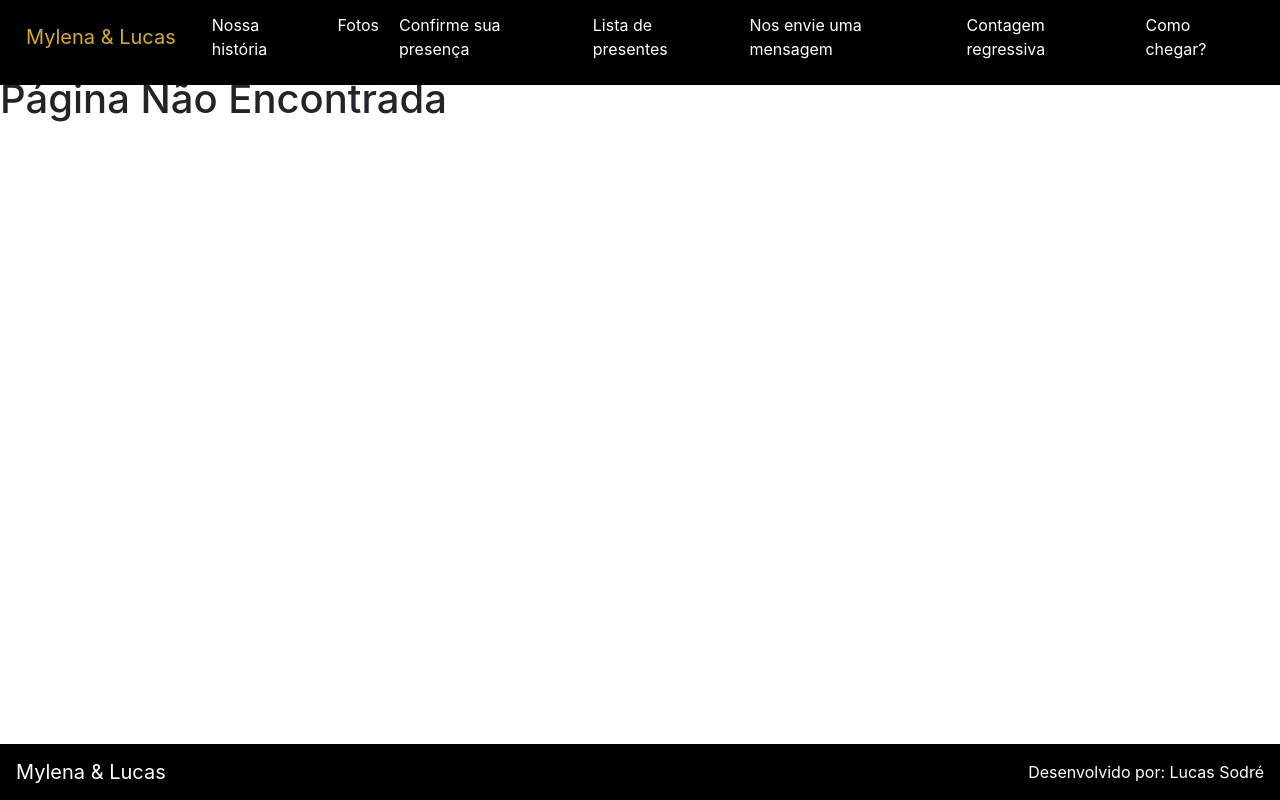
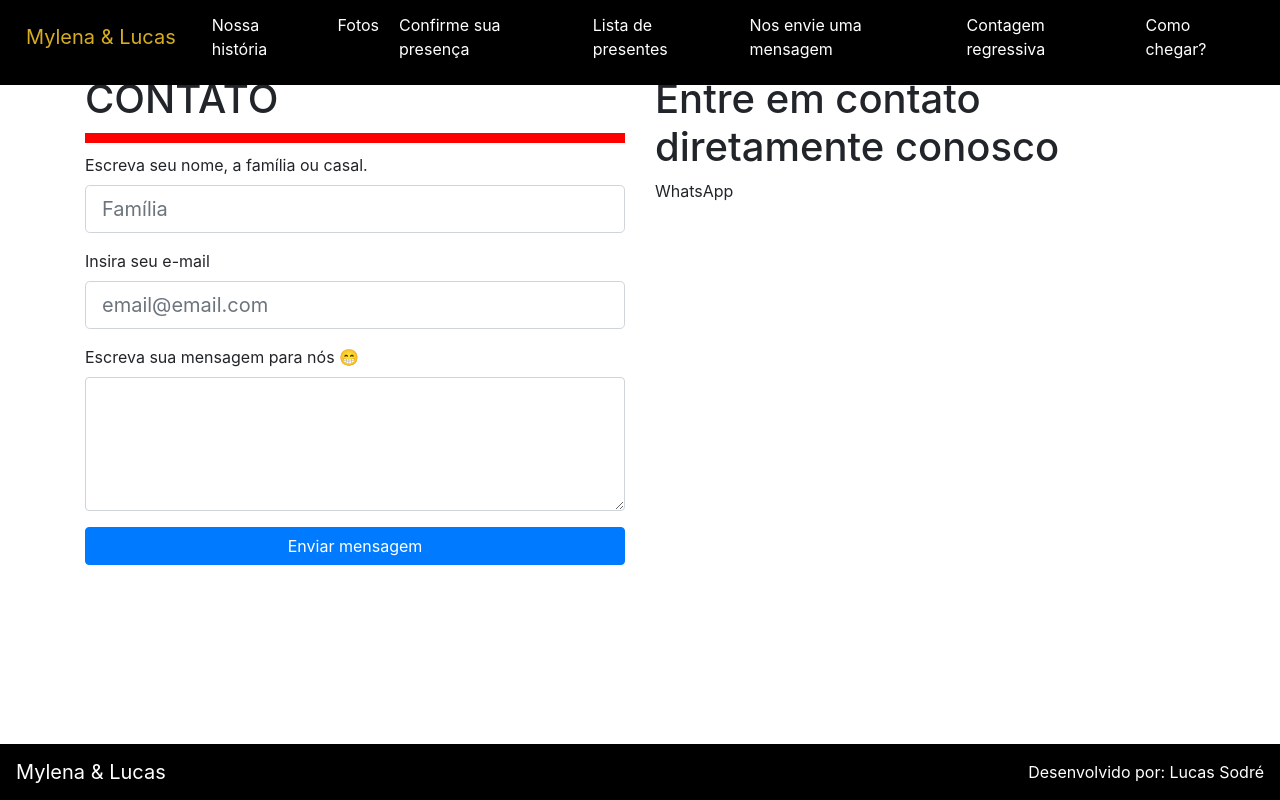
Before and after one commit to mylu26/mylu26.github.io, a React (Create React App) app: page /contact in a window 1280 px wide. Built offline with nearby package versions, Linux system fonts and the light colour scheme; what google-maps-react would draw is missing.

Commit message:
Página de contato e outros

```diff
--- a/package.json
+++ b/package.json
@@ -4,6 +4,9 @@
     "private": true,
     "homepage": "https://www.lucassdr.com.br/site-casamento/",
     "dependencies": {
+        "@fortawesome/fontawesome-svg-core": "^1.2.27",
+        "@fortawesome/free-solid-svg-icons": "^5.12.1",
+        "@fortawesome/react-fontawesome": "^0.1.8",
         "@testing-library/jest-dom": "^4.2.4",
         "@testing-library/react": "^9.3.2",
         "@testing-library/user-event": "^7.1.2",
--- a/src/App.js
+++ b/src/App.js
@@ -7,6 +7,7 @@ import GaleryPage from '../src/pages/GaleryPage'
 import GiftPage from '../src/pages/GiftPage'
 import AddressPage from '../src/pages/AddressPage'
 import PageNotFound from '../src/pages/PageNotFound'
+import ContactPage from './pages/ContactPage'
 
 export default class App extends React.Component {
     render() {
@@ -17,7 +18,7 @@ export default class App extends React.Component {
                     <Route path="/history" exact={true} component={HistoryPage} />
                     <Route path="/photos" exact={true} component={GaleryPage} />
                     <Route path="/giftList" exact={true} component={GiftPage} />
-                    {/* <Route path="/sendMessage" exact={true} component={MessagePage} /> */}
+                    <Route path="/contact" exact={true} component={ContactPage} />
                     <Route path="/countdown" exact={true} component={CountdownPage} />
                     <Route path="/address" exact={true} component={AddressPage} />
                     <Route path="*" component={PageNotFound} />
--- a/src/components/HeaderComponent.js
+++ b/src/components/HeaderComponent.js
@@ -58,7 +58,7 @@ export default class HeaderComponent extends React.Component {
                             <p style={this.styles.linkColor}>Lista de presentes</p>
                         </Link>
 
-                        <Link to={'/sendMessage'}>
+                        <Link to={'/contact'}>
                             <p style={this.styles.linkColor}>Nos envie uma mensagem</p>
                         </Link>
 
--- /dev/null
+++ b/src/pages/ContactPage.js
@@ -0,0 +1,52 @@
+import React from 'react'
+import { Form, Col, Row, Button } from 'react-bootstrap'
+import SeparatorComponent from '../components/SeparatorComponent'
+import ContainerComponent from '../components/ContainerComponent'
+
+export default class ContactPage extends React.Component {
+    render() {
+        return (
+            <div>
+                <ContainerComponent>
+                    <div className={'container'}>
+                        <Row>
+                            <Col>
+                                <h1>CONTATO</h1>
+                                <SeparatorComponent />
+                                <Form.Group>
+                                    <Form.Label>
+                                        Escreva seu nome, a família ou casal.
+                                    </Form.Label>
+                                    <Form.Control
+                                        size="lg"
+                                        type="text"
+                                        placeholder="Família"
+                                    />
+                                </Form.Group>
+                                <Form.Group>
+                                    <Form.Label>Insira seu e-mail</Form.Label>
+                                    <Form.Control
+                                        size="lg"
+                                        type="email"
+                                        placeholder="email@email.com"
+                                    />
+                                </Form.Group>
+                                <Form.Group>
+                                    <Form.Label>
+                                        Escreva sua mensagem para nós 😁
+                                    </Form.Label>
+                                    <Form.Control as="textarea" rows="5" />
+                                </Form.Group>
+                                <Button block>Enviar mensagem</Button>
+                            </Col>
+                            <Col>
+                                <h1>Entre em contato diretamente conosco</h1>
+                                <p>WhatsApp</p>
+                            </Col>
+                        </Row>
+                    </div>
+                </ContainerComponent>
+            </div>
+        )
+    }
+}
```
Also changed, not shown: 1 other file (tests, documents, lock files or other folders).
